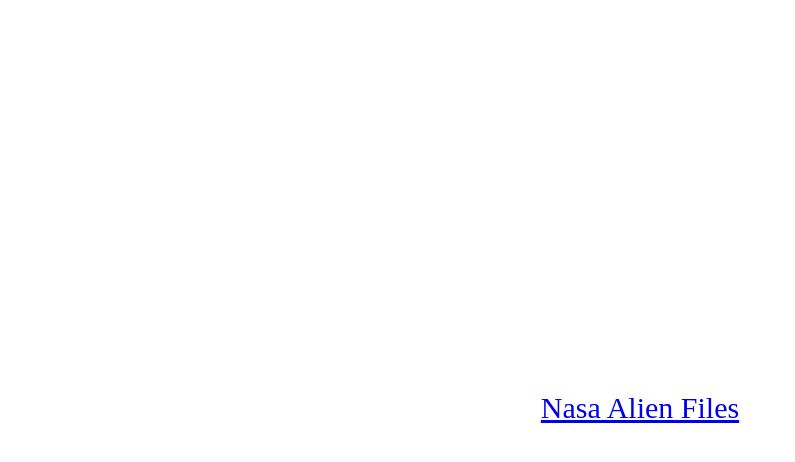
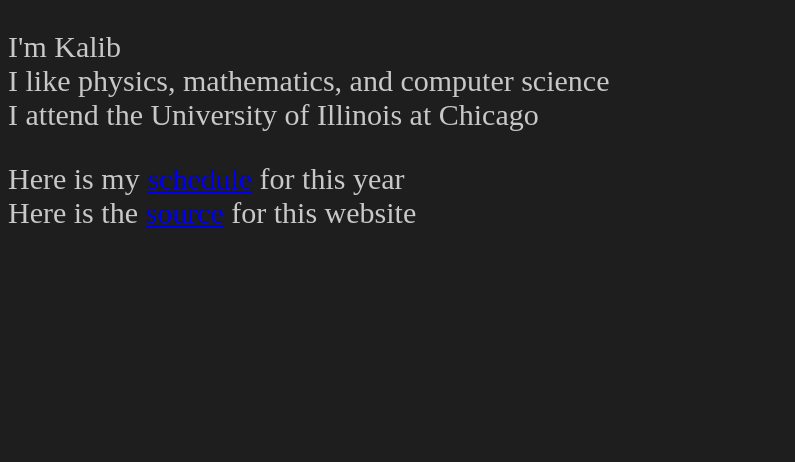
Before and after one commit to KalibMcEuen/Website, a plain HTML site: page index.html in a window 1280 px wide. Shown: the whole page, without its empty margins (0-795 px from the left). Drawn offline with Linux system fonts and the light colour scheme.

Commit message:
functional main page

```diff
--- a/index.html
+++ b/index.html
@@ -8,9 +8,14 @@
     <link rel="stylesheet" href="style.css">
   </head>
   <body>
-    <div class="files">
-      <a href="https://www.youtube.com/watch?v=dQw4w9WgXcQ">Nasa Alien Files</a>
+    <p class="intro">
+      I'm Kalib <br>
+      I like physics, mathematics, and computer science <br>
+      I attend the University of Illinois at Chicago
+    </p>
+    <div class="links">
+      Here is my <a href="https://kalibmceuen.com/schedule">schedule</a> for this year <br>
+      Here is the <a href="https://github.com/KalibMcEuen/Website">source</a> for this website
     </div>
-    <script src="index.js"></script>
   </body>
 </html>
--- a/style.css
+++ b/style.css
@@ -1,12 +1,16 @@
 html {
-  background-color: rgb(255, 255, 255);
-  height: 100%
+  background-color: rgb(30, 30, 30);
+  height: 100%;
 }
 
 body {
-  height: 100%
+  height: 100%;
+  color: rgb(200, 200, 200);
 }
 
+.intro {
+  font-size: 30px;
+}
 .files {
   display: flex;
   justify-content: center;
```
